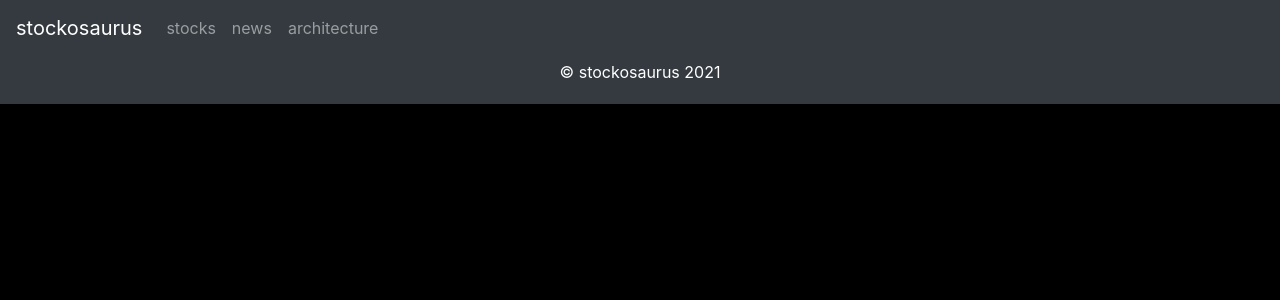
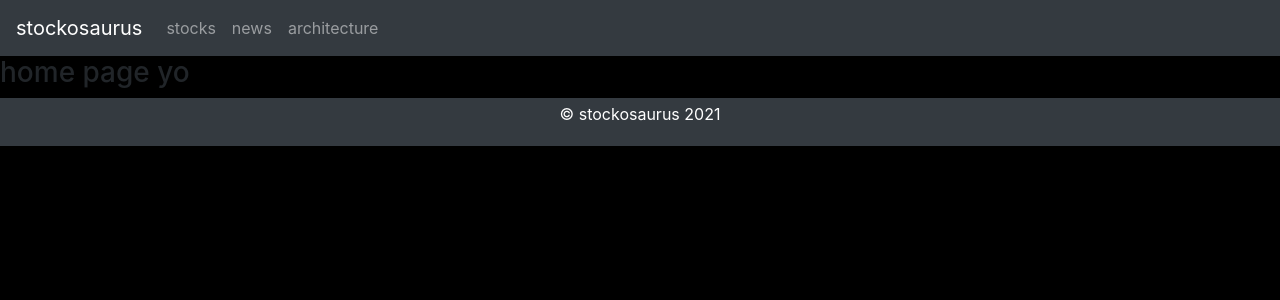
Before and after one commit to elpython13/stockosaurus-app, a React (Create React App) app in the folder app/: page / in a window 1280 px wide. Shown: the top 300 px of the page. Built offline with nearby package versions, Linux system fonts and the light colour scheme.

Commit message:
added /architecture

```diff
--- a/app/src/app/Constants.js
+++ b/app/src/app/Constants.js
@@ -1,3 +1,4 @@
 export const StocksEndpoint = "http://127.0.0.1:8000/stocks/"
 export const TickersEndpoint = "http://127.0.0.1:8000/stocks/tickers/"
 export const TSLAEndpoint = "http://127.0.0.1:8000/stocks/TSLA/"
+export const ArchitectureEndpoint = "http://127.0.0.1:8000/architecture/"
--- a/app/src/app/Routes.js
+++ b/app/src/app/Routes.js
@@ -1,5 +1,6 @@
 import Home from '../screens/Home';
 import StockDisplay from '../screens/StockDisplay';
+import Architecture from '../screens/Architecture';
 import {
     BrowserRouter as Router,
     Switch,
@@ -11,8 +12,9 @@ function Routes() {
     return (
         <Router>
           <Switch>
+            <Route path="/architecture"><Architecture /></Route>
             <Route path="/stocks"><StockDisplay /></Route>
-            <Route path="./"><Home /></Route>
+            <Route path=""><Home /></Route>
           </Switch>
       </Router>
     );
```
